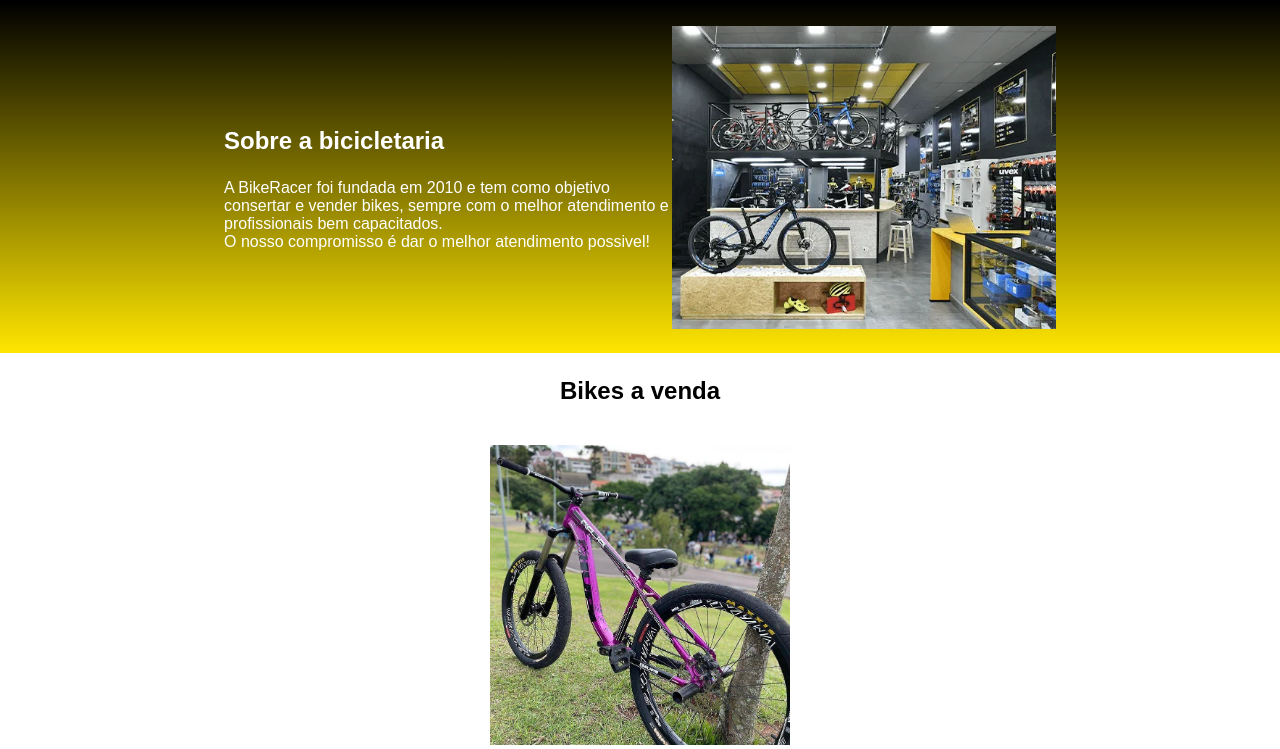
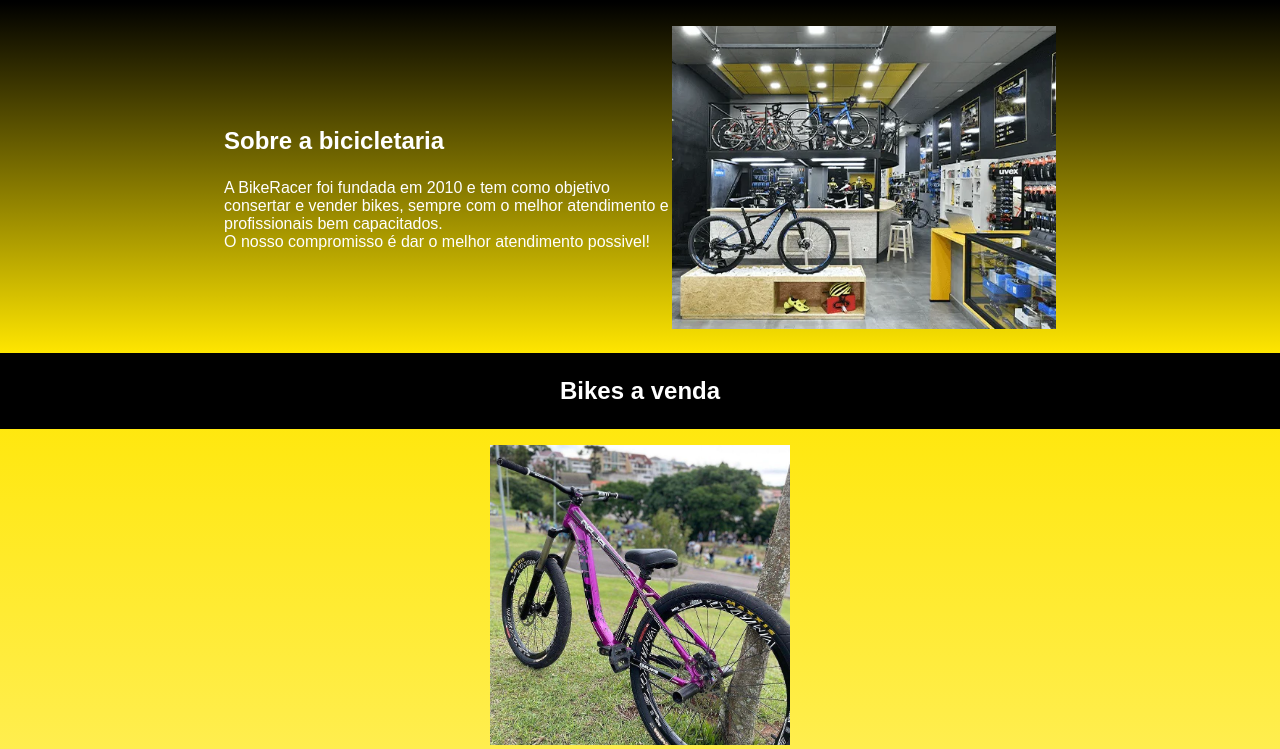
Before and after one commit to Kauan-BR/site-teste, a plain HTML site: page index.html in a window 1280 px wide. Shown: the part 110-859 px from the top of the page. Drawn offline with Linux system fonts and the light colour scheme.

Commit message:
Add files via upload

```diff
--- a/style.css
+++ b/style.css
@@ -33,7 +33,7 @@ width: 5%;
 
 .escola{
     background-image: linear-gradient(#000000,#ffe600);
-    color:white;
+    color:rgb(255, 255, 255);
     display: flex;
     justify-content: center;
     align-items: center;
@@ -80,3 +80,12 @@ body {
     padding: 12px 0;
 
 }
+
+.estudante{
+    background-image: linear-gradient(#ffe600,#ffffff);
+}
+
+.estudante-titulo{
+   background-color: #000000;
+   color: #ffffff;
+}
```
